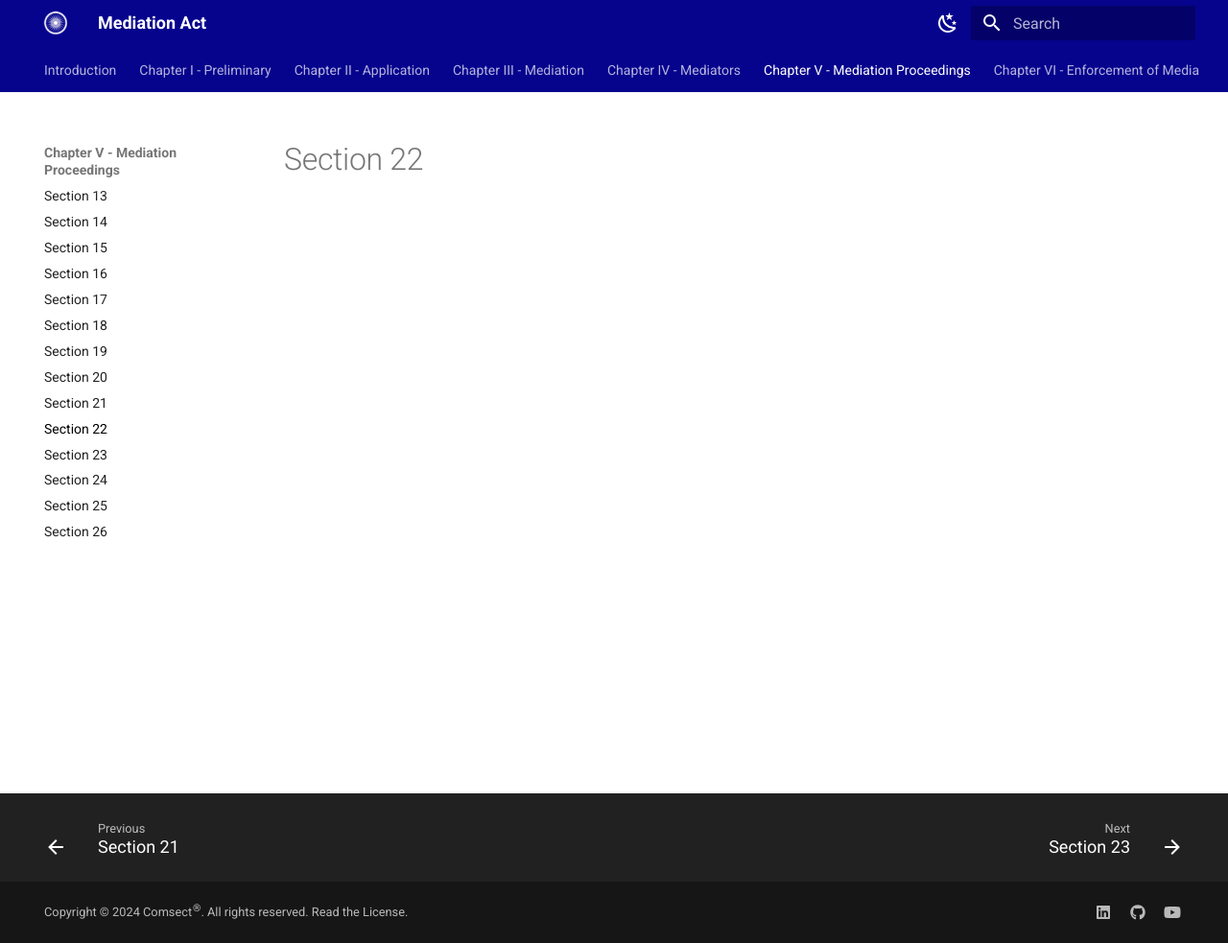
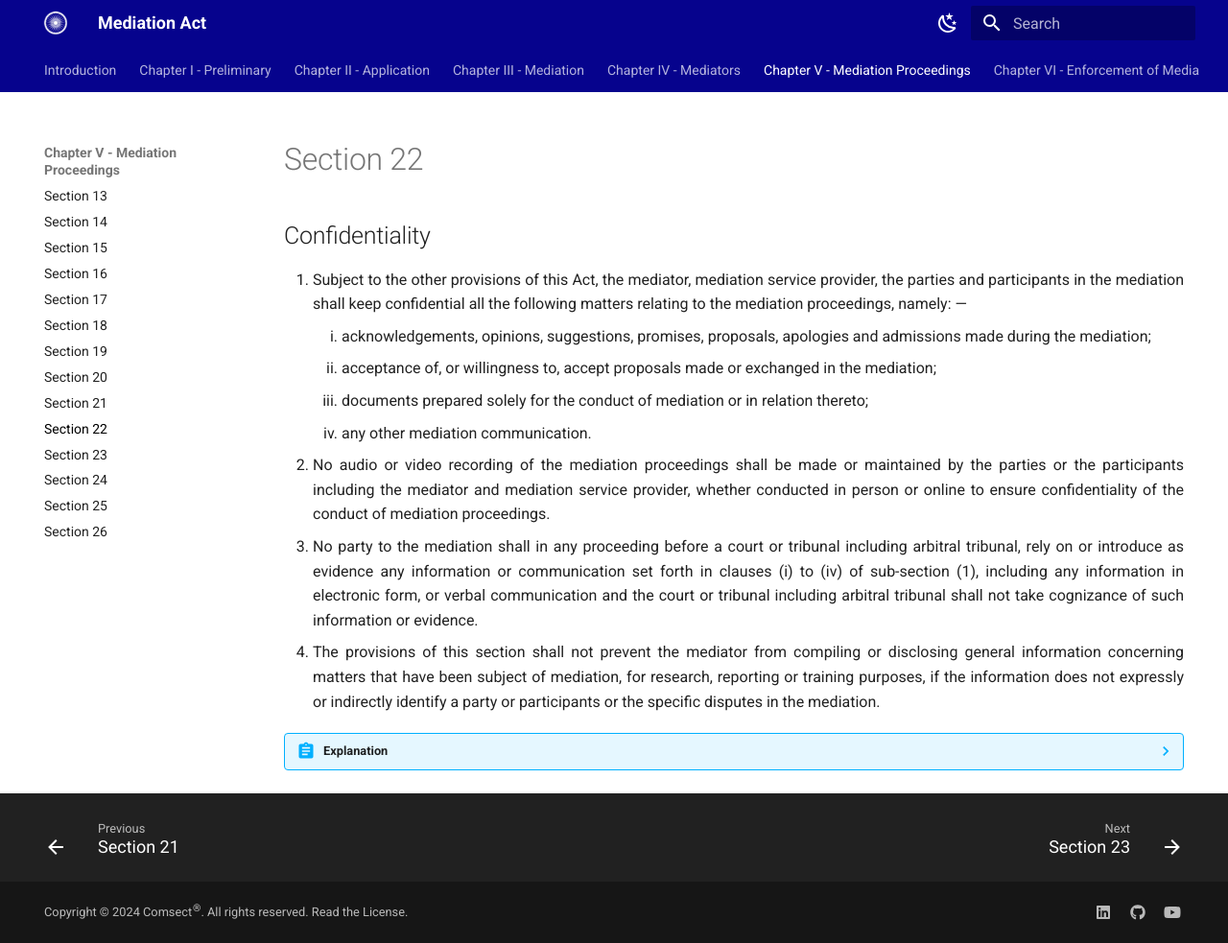
Before and after one commit to comsect/mediation-act, an MkDocs documentation site: the page built from docs/en/22.md, in a window 1280 px wide and 983 px high. Shown: the whole window at 96% size. Built offline with MkDocs 1.6.1 and Material for MkDocs 9.7.7, drawn with Linux system fonts in a browser that asks for light colours.

Commit message:
add section-twenty-two

```diff
--- a/docs/en/22.md
+++ b/docs/en/22.md
@@ -3,3 +3,30 @@ hide:
     - toc
 description: Confidentiality
 ---
+
+<style>
+    ol.outer-list{
+        list-style-type: decimal;
+    }
+    ol.outer-list ol.inner-list {
+        list-style-type: lower-roman;
+    }
+</style>
+
+## Confidentiality
+<ol class="outer-list">
+    <li> Subject to the other provisions of this Act, the mediator, mediation service provider, the parties and participants in the mediation shall keep confidential all the following matters relating to the mediation proceedings, namely: —
+        <ol class="inner-list">
+            <li> acknowledgements, opinions, suggestions, promises, proposals, apologies and admissions made during the mediation;
+            <li> acceptance of, or willingness to, accept proposals made or exchanged in the mediation;
+            <li> documents prepared solely for the conduct of mediation or in relation thereto;
+            <li> any other mediation communication.
+        </ol>
+    </li>
+    <li> No audio or video recording of the mediation proceedings shall be made or maintained by the parties or the participants including the mediator and mediation service provider, whether conducted in person or online to ensure confidentiality of the conduct of mediation proceedings.</li>
+    <li> No party to the mediation shall in any proceeding before a court or tribunal including arbitral tribunal, rely on or introduce as evidence any information or communication set forth in clauses (i) to (iv) of sub-section (1), including any information in electronic form, or verbal communication and the court or tribunal including arbitral tribunal shall not take cognizance of such information or evidence.</li>
+    <li> The provisions of this section shall not prevent the mediator from compiling or disclosing general information concerning matters that have been subject of mediation, for research, reporting or training purposes, if the information does not expressly or indirectly identify a party or participants or the specific disputes in the mediation.</li>
+</ol>
+
+??? abstract "Explanation"
+    For the removal of doubts, it is hereby clarified that nothing contained in this section shall apply to the mediated settlement agreement where its disclosure is necessary for the purpose of registration, enforcement and challenge.
```
